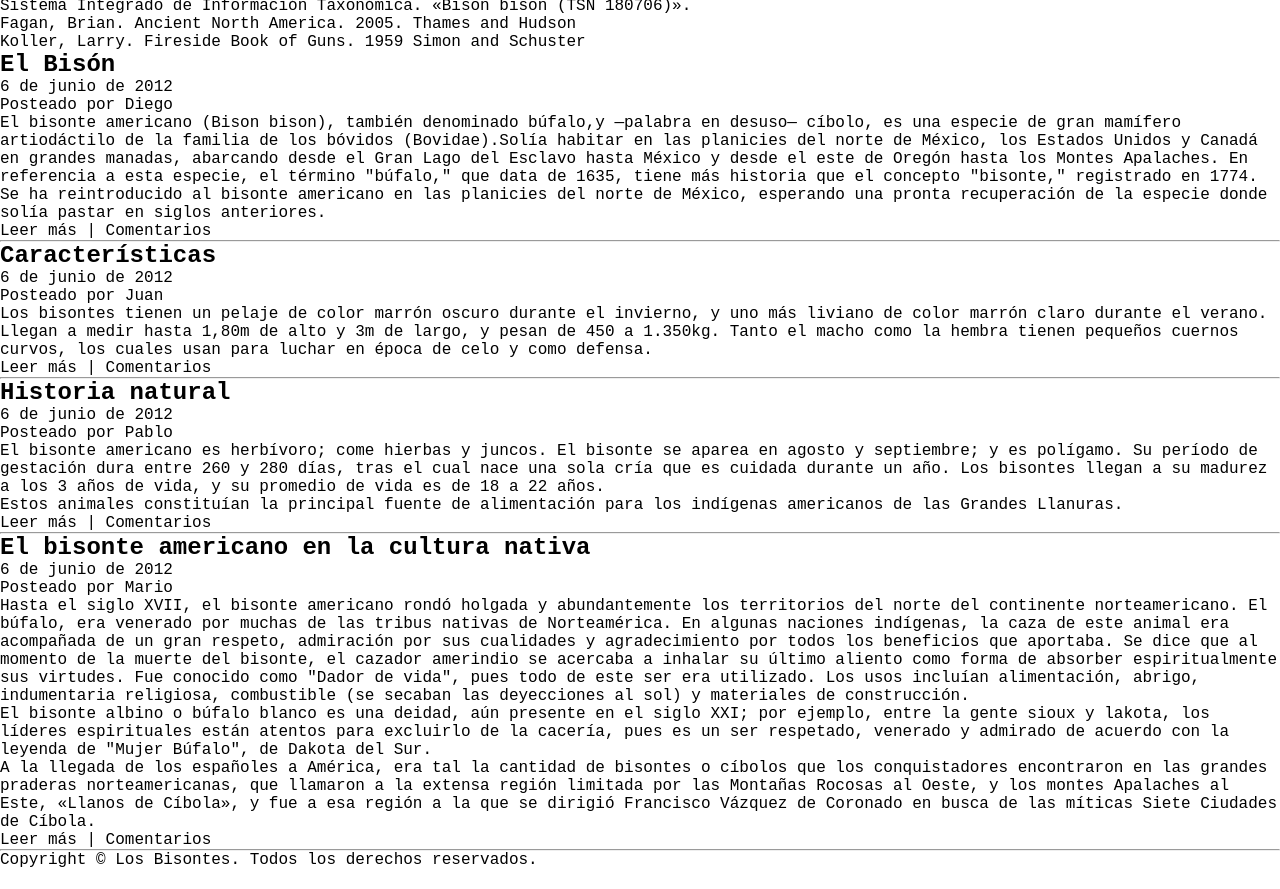
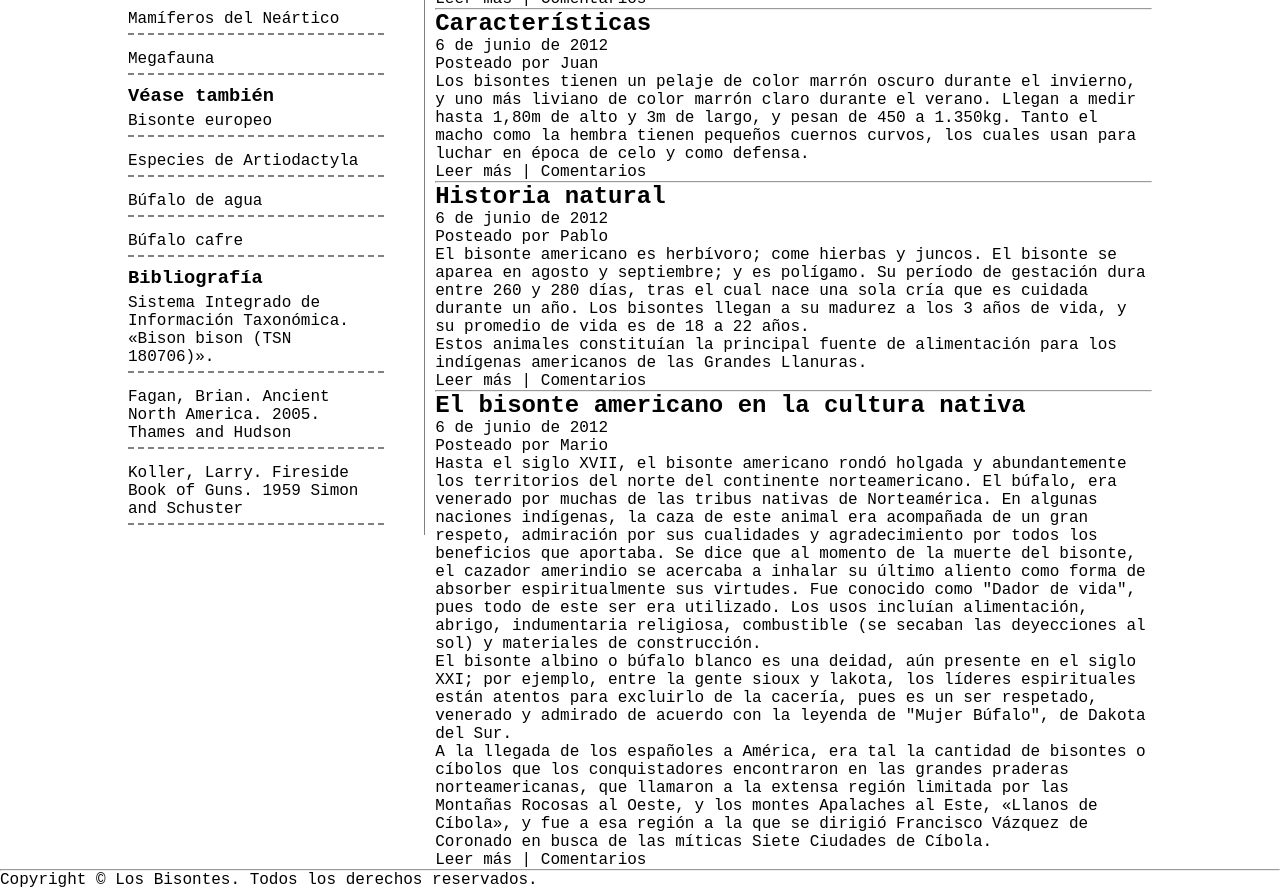
Before and after one commit to alberto-formacion/maquetacionWeb, a plain HTML site: page bisontes_solucion/index.html in a window 1280 px wide. Shown: the part 926-1815 px from the top of the page. Drawn offline with Linux system fonts and the light colour scheme.

Commit message:
Add files via upload

```diff
--- a/bisontes_solucion/index.html
+++ b/bisontes_solucion/index.html
@@ -18,11 +18,12 @@
                 <li><a href="#">Contacto</a></li>
             </ul>
         </nav>
-        <header>
+        <header class="clear">
             <h1>Los búfalos</h1>
             <h4>El bisonte americano</h4>
             <img src="images/sliderPic1.jpg" alt="Bufalos">
         </header>
+        <div id="container">
             <aside>
                 <article>
                     <header>
@@ -135,7 +136,8 @@
                     </footer>
                 </article>
             </section>
-        <hr>
+        </div>
+        <hr class="clear">
         <footer>
             <div>Copyright © Los Bisontes. Todos los derechos reservados.</div>
         </footer>
--- a/bisontes_solucion/styles/style.css
+++ b/bisontes_solucion/styles/style.css
@@ -12,3 +12,42 @@ id: #id{}
     margin: 0;
     padding: 0;
 }
+
+nav{
+    float: right;
+}
+
+aside{
+    width: 25%;
+    float: left;
+    border-right: 1px solid grey;
+    padding-right: 40px;
+}
+
+aside ul{
+    list-style: none;
+}
+
+aside li{
+    border-bottom: 2px dashed grey;
+    margin-bottom: 10px;
+    padding: 5px 0;
+}
+
+section{
+    width: 70%;
+    float: right;
+}
+
+footer{
+    clear: both;
+}
+
+#container{
+    width: 80%;
+    margin-left: 10%;
+}
+
+.clear{
+    clear: both;
+}
```
Lines whose indentation alone changed are shown as unchanged.
